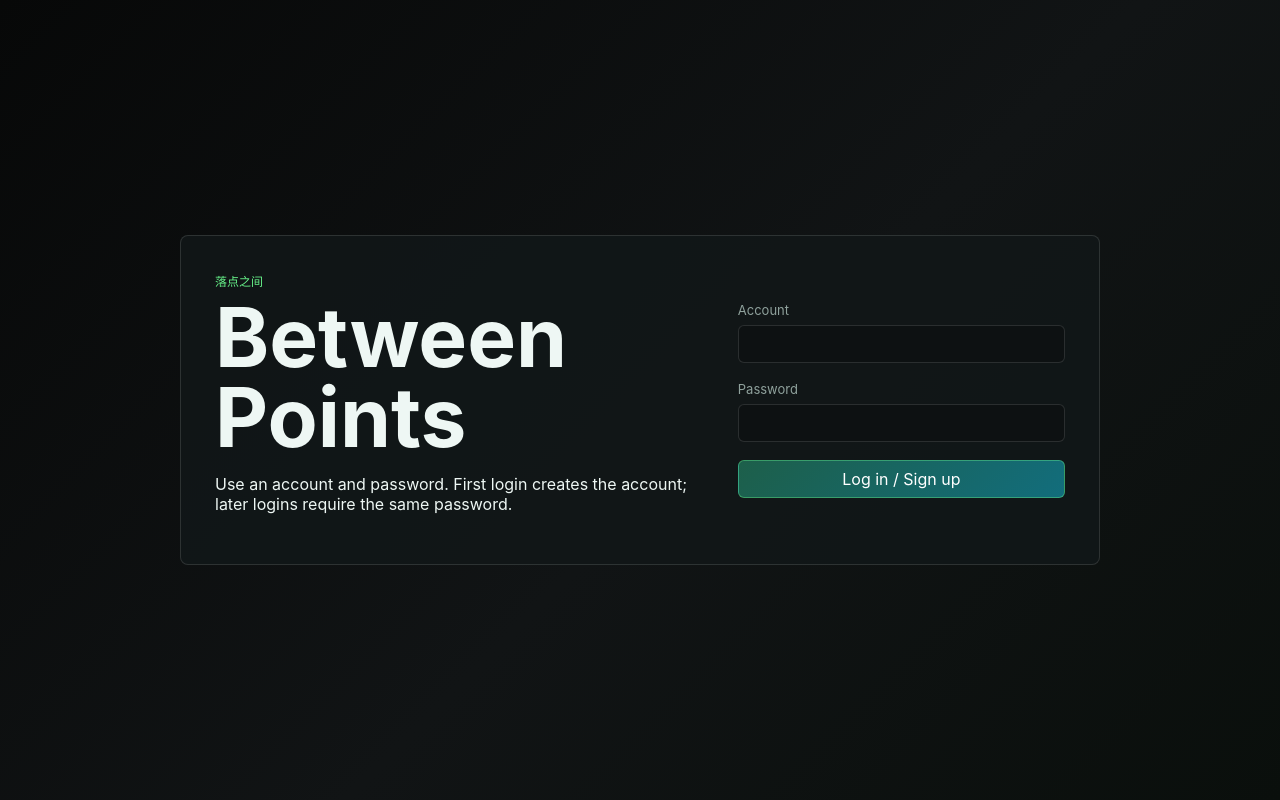
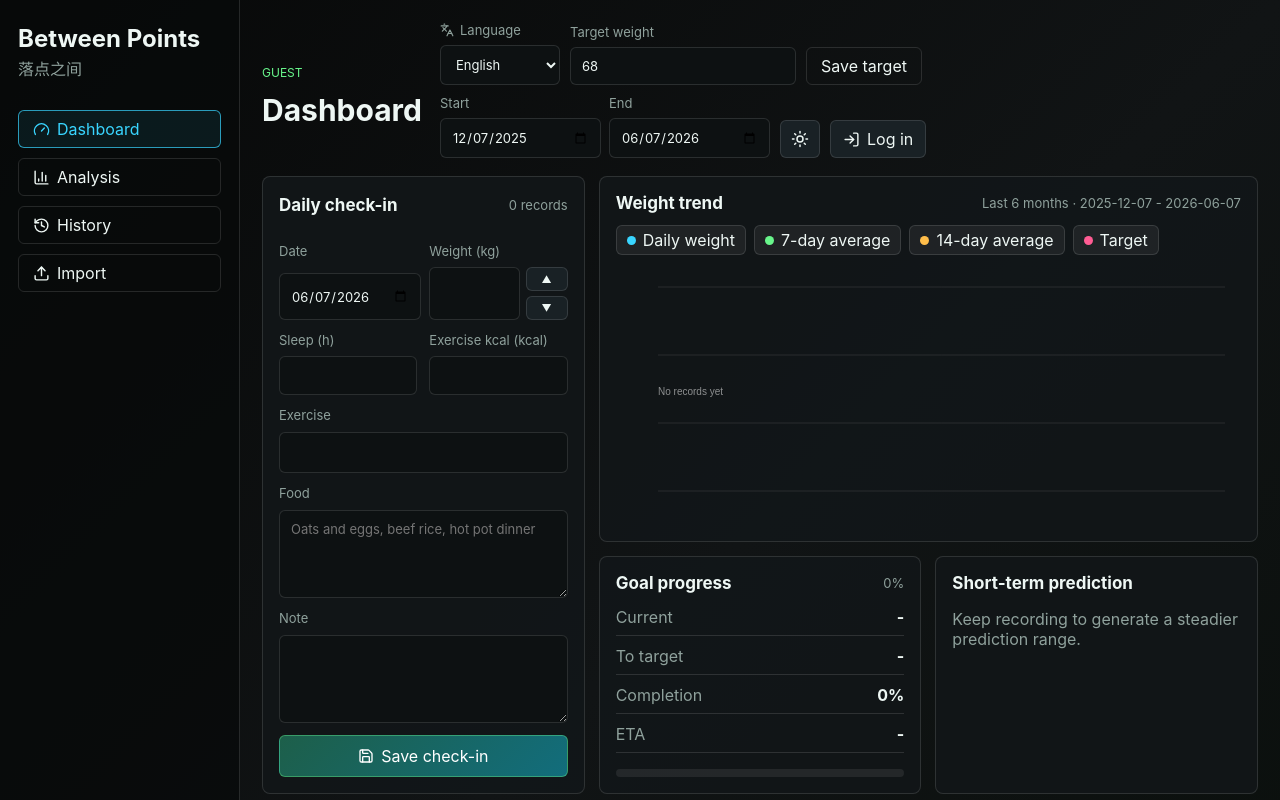
Before and after one commit to cjrzs/between-points, a React (Vite) app in the folder frontend/: page / in a window 1280 px wide. Shown: the top 800 px of the page. Built offline with nearby package versions, Linux system fonts and the light colour scheme.

Commit message:
Add public dashboard and theme controls

```diff
--- a/frontend/src/i18n.js
+++ b/frontend/src/i18n.js
@@ -6,6 +6,9 @@ export const dictionaries = {
     account: "账号",
     password: "密码",
     login: "登录 / 注册",
+    loginAction: "登录",
+    cancel: "取消",
+    guest: "未登录",
     dashboard: "首页",
     analysis: "分析",
     history: "历史",
@@ -16,6 +19,10 @@ export const dictionaries = {
     displayUntil: "显示至",
     displayWindow: "显示窗口",
     lastThreeMonths: "最近三个月",
+    rangeStart: "开始日期",
+    rangeEnd: "结束日期",
+    lastSixMonths: "最近六个月",
+    theme: "切换明暗模式",
     saveTarget: "保存目标",
     todayCheckin: "每日打卡",
     date: "日期",
@@ -91,6 +98,9 @@ export const dictionaries = {
     account: "Account",
     password: "Password",
     login: "Log in / Sign up",
+    loginAction: "Log in",
+    cancel: "Cancel",
+    guest: "Guest",
     dashboard: "Dashboard",
     analysis: "Analysis",
     history: "History",
@@ -101,6 +111,10 @@ export const dictionaries = {
     displayUntil: "Display until",
     displayWindow: "Display window",
     lastThreeMonths: "Last 3 months",
+    rangeStart: "Start",
+    rangeEnd: "End",
+    lastSixMonths: "Last 6 months",
+    theme: "Toggle theme",
     saveTarget: "Save target",
     todayCheckin: "Daily check-in",
     date: "Date",
--- a/frontend/src/main.jsx
+++ b/frontend/src/main.jsx
@@ -1,6 +1,6 @@
 import React, { useEffect, useMemo, useRef, useState } from "react";
 import { createRoot } from "react-dom/client";
-import { BarChart3, Database, Download, History, Languages, LogOut, Save, Trash2, Upload, Gauge } from "lucide-react";
+import { BarChart3, Database, Download, History, Languages, LogIn, LogOut, Moon, Save, Sun, Trash2, Upload, Gauge } from "lucide-react";
 import { dictionaries } from "./i18n.js";
 import "./styles.css";
 
@@ -49,6 +49,18 @@ const initialData = {
   analysis: {}
 };
 
+function anonymousData(language) {
+  return {
+    ...initialData,
+    user: {
+      id: "",
+      account: "Guest",
+      language,
+      targetWeightKg: 68,
+    },
+  };
+}
+
 function App() {
   const [data, setData] = useState(initialData);
   const [route, setRoute] = useState("dashboard");
@@ -56,11 +68,19 @@ function App() {
   const [error, setError] = useState("");
   const [filter, setFilter] = useState("");
   const [draftRows, setDraftRows] = useState([]);
-  const [displayEndDate, setDisplayEndDate] = useState("");
+  const [displayRangeDraft, setDisplayRangeDraft] = useState({ start: "", end: "" });
+  const [loginOpen, setLoginOpen] = useState(false);
+  const [theme, setTheme] = useState(localStorage.getItem("betweenPoints.theme") || "dark");
   const language = data.user?.language || localStorage.getItem("betweenPoints.lang") || browserLanguage();
   const t = (key) => (dictionaries[language] || dictionaries.zh)[key] || key;
-  const displayRange = useMemo(() => getDisplayRange(data.records, displayEndDate), [data.records, displayEndDate]);
-  const displayData = useMemo(() => applyDisplayRange(data, displayRange), [data, displayRange]);
+  const viewData = useMemo(() => data.user ? data : anonymousData(language), [data, language]);
+  const displayRange = useMemo(() => getDisplayRange(viewData.records, displayRangeDraft), [viewData.records, displayRangeDraft]);
+  const displayData = useMemo(() => applyDisplayRange(viewData, displayRange), [viewData, displayRange]);
+
+  useEffect(() => {
+    document.documentElement.dataset.theme = theme;
+    localStorage.setItem("betweenPoints.theme", theme);
+  }, [theme]);
 
   useEffect(() => {
     const userId = localStorage.getItem("betweenPoints.userId");
@@ -81,8 +101,12 @@ function App() {
     }
   }
 
+  function protectedRun(action, toastKey = "") {
     if (!data.user) {
-    return <LoginView t={t} error={error} onLogin={(account, password) => run(async () => applyServerState(await api.login(account, password), setData))} />;
+      setLoginOpen(true);
+      return;
+    }
+    run(action, toastKey);
   }
 
   const routeTitle = route === "import" ? "importData" : route;
@@ -104,7 +128,7 @@ function App() {
       <main className="main">
         <header className="topbar">
           <div>
-            <p className="eyebrow">{data.user.account}</p>
+            <p className="eyebrow">{data.user ? data.user.account : t("guest")}</p>
             <h1>{t(routeTitle)}</h1>
           </div>
           <div className="top-actions">
@@ -112,7 +136,15 @@ function App() {
               <span><Languages size={14} /> {t("language")}</span>
               <select
                 value={language}
-                onChange={(event) => run(async () => applyServerState(await api.updateUser({ userId: data.user.id, language: event.target.value }), setData))}
+                onChange={(event) => {
+                  const nextLanguage = event.target.value;
+                  if (!data.user) {
+                    localStorage.setItem("betweenPoints.lang", nextLanguage);
+                    setData((current) => ({ ...current }));
+                    return;
+                  }
+                  run(async () => applyServerState(await api.updateUser({ userId: data.user.id, language: nextLanguage }), setData));
+                }}
               >
                 <option value="zh">中文</option>
                 <option value="en">English</option>
@@ -120,38 +152,62 @@ function App() {
             </label>
             <TargetControl
               t={t}
-              user={data.user}
-              onSave={(targetWeightKg) => run(async () => applyServerState(await api.updateUser({ userId: data.user.id, targetWeightKg }), setData), "dataReady")}
+              user={displayData.user}
+              onSave={(targetWeightKg) => protectedRun(async () => applyServerState(await api.updateUser({ userId: data.user.id, targetWeightKg }), setData), "dataReady")}
             />
-            <label className="compact">
-              <span>{t("displayUntil")}</span>
-              <input type="date" value={displayRange.end} onChange={(event) => setDisplayEndDate(event.target.value)} />
+            <div className="range-control">
+              <label>
+                <span>{t("rangeStart")}</span>
+                <input type="date" value={displayRange.start} onChange={(event) => setDisplayRangeDraft((current) => ({ ...current, start: event.target.value }))} />
               </label>
+              <label>
+                <span>{t("rangeEnd")}</span>
+                <input type="date" value={displayRange.end} onChange={(event) => setDisplayRangeDraft((current) => ({ ...current, end: event.target.value }))} />
+              </label>
+            </div>
+            <button className="icon-button theme-toggle" title={t("theme")} onClick={() => setTheme((current) => current === "dark" ? "light" : "dark")}>
+              {theme === "dark" ? <Sun size={18} /> : <Moon size={18} />}
+            </button>
+            {data.user ? (
+              <>
+                <span className="account-chip" data-auth="authenticated">{data.user.account}</span>
                 <button className="icon-button" title={t("logout")} onClick={() => {
                   localStorage.removeItem("betweenPoints.userId");
                   setData(initialData);
                 }}>
                   <LogOut size={18} />
                 </button>
+              </>
+            ) : (
+              <button className="account-chip" data-auth="anonymous" onClick={() => setLoginOpen(true)}>
+                <LogIn size={17} />{t("loginAction")}
+              </button>
+            )}
           </div>
         </header>
         {toast && <p className="toast">{toast}</p>}
         {error && <p className="error">{error}</p>}
-        {route === "dashboard" && <Dashboard data={displayData} t={t} run={run} setData={setData} displayRange={displayRange} />}
+        {route === "dashboard" && <Dashboard data={displayData} t={t} protectedRun={protectedRun} setData={setData} displayRange={displayRange} />}
         {route === "analysis" && <Analysis data={displayData} t={t} />}
-        {route === "history" && <HistoryView data={displayData} t={t} filter={filter} setFilter={setFilter} run={run} setData={setData} />}
-        {route === "import" && <ImportView data={data} t={t} draftRows={draftRows} setDraftRows={setDraftRows} run={run} setData={setData} />}
+        {route === "history" && <HistoryView data={displayData} t={t} filter={filter} setFilter={setFilter} protectedRun={protectedRun} setData={setData} />}
+        {route === "import" && <ImportView data={displayData} t={t} draftRows={draftRows} setDraftRows={setDraftRows} protectedRun={protectedRun} setData={setData} />}
+        {loginOpen && <LoginView t={t} error={error} onCancel={() => setLoginOpen(false)} onLogin={(account, password) => run(async () => {
+          applyServerState(await api.login(account, password), setData);
+          setLoginOpen(false);
+        })} />}
       </main>
     </div>
   );
 }
 
-function LoginView({ t, error, onLogin }) {
+function LoginView({ t, error, onLogin, onCancel }) {
   const [account, setAccount] = useState("");
   const [password, setPassword] = useState("");
   return (
-    <main className="login-page">
-      <section className="login-panel">
+    <div className="login-backdrop" onMouseDown={(event) => {
+      if (event.target === event.currentTarget) onCancel();
+    }}>
+      <section className="login-panel login-modal">
         <div className="brand-block">
           <span className="brand-kicker">{t("appSubtitle")}</span>
           <h1>{t("appName")}</h1>
@@ -164,10 +220,11 @@ function LoginView({ t, error, onLogin }) {
           <label>{t("account")}<input autoComplete="username" required value={account} onChange={(event) => setAccount(event.target.value)} /></label>
           <label>{t("password")}<input type="password" autoComplete="current-password" required value={password} onChange={(event) => setPassword(event.target.value)} /></label>
           <button className="primary" type="submit">{t("login")}</button>
+          <button className="ghost" type="button" onClick={onCancel}>{t("cancel")}</button>
           {error && <p className="error">{error}</p>}
         </form>
       </section>
-    </main>
+    </div>
   );
 }
 
@@ -189,7 +246,7 @@ function TargetControl({ t, user, onSave }) {
   );
 }
 
-function Dashboard({ data, t, run, setData, displayRange }) {
+function Dashboard({ data, t, protectedRun, setData, displayRange }) {
   const latest = data.records.at(-1) || {};
   const [weightDraft, setWeightDraft] = useState(fmt(latest.weightKg));
   const [visibleWeightSeries, setVisibleWeightSeries] = useState({
@@ -212,7 +269,7 @@ function Dashboard({ data, t, run, setData, displayRange }) {
       <form className="panel control-panel" onSubmit={(event) => {
         event.preventDefault();
         const payload = formRecord(new FormData(event.currentTarget), weightDraft);
-        run(async () => applyServerState(await api.saveRecord({ ...payload, userId: data.user.id }), setData), "saved");
+        protectedRun(async () => applyServerState(await api.saveRecord({ ...payload, userId: data.user.id }), setData), "saved");
       }}>
         <div className="panel-title"><h2>{t("todayCheckin")}</h2><span>{data.records.length} {t("records")}</span></div>
         <div className="form-grid">
@@ -235,7 +292,7 @@ function Dashboard({ data, t, run, setData, displayRange }) {
         <button className="primary" type="submit"><Save size={16} />{t("saveCheckin")}</button>
       </form>
       <section className="panel hero-chart">
-        <div className="panel-title"><h2>{t("trend")}</h2><span>{t("lastThreeMonths")} · {displayRange.start} - {displayRange.end}</span></div>
+        <div className="panel-title"><h2>{t("trend")}</h2><span>{t("lastSixMonths")} · {displayRange.start} - {displayRange.end}</span></div>
         <div className="series-toggles" aria-label={t("trend")}>
           {weightSeriesOptions.map((item) => (
             <button
@@ -322,7 +379,7 @@ function Analysis({ data, t }) {
   );
 }
 
-function HistoryView({ data, t, filter, setFilter, run, setData }) {
+function HistoryView({ data, t, filter, setFilter, protectedRun, setData }) {
   const rows = useMemo(() => {
     const needle = filter.trim().toLowerCase();
     const sorted = [...data.records].sort((a, b) => String(b.date).localeCompare(String(a.date)));
@@ -335,14 +392,14 @@ function HistoryView({ data, t, filter, setFilter, run, setData }) {
       <div className="table-wrap">
         <table>
           <thead><tr><th>{t("date")}</th><th>{t("weight")}</th><th>{t("food")}</th><th>{t("exerciseCalories")}</th><th>{t("sleep")}</th><th>{t("note")}</th><th /></tr></thead>
-          <tbody>{rows.length ? rows.map((record) => <HistoryRow key={record.date} record={record} data={data} t={t} run={run} setData={setData} />) : <tr><td colSpan="7">{t("noRows")}</td></tr>}</tbody>
+          <tbody>{rows.length ? rows.map((record) => <HistoryRow key={record.date} record={record} data={data} t={t} protectedRun={protectedRun} setData={setData} />) : <tr><td colSpan="7">{t("noRows")}</td></tr>}</tbody>
         </table>
       </div>
     </section>
   );
 }
 
-function HistoryRow({ record, data, t, run, setData }) {
+function HistoryRow({ record, data, t, protectedRun, setData }) {
   const [row, setRow] = useState(rowFromRecord(record));
   useEffect(() => setRow(rowFromRecord(record)), [record]);
   function setField(name, value) {
@@ -354,14 +411,14 @@ function HistoryRow({ record, data, t, run, setData }) {
         <td key={name}><input name={name} type={["weightKg", "exerciseCalories", "sleepHours"].includes(name) ? "number" : name === "date" ? "date" : "text"} step={name === "sleepHours" || name === "weightKg" ? "0.1" : "1"} value={row[name]} onChange={(event) => setField(name, event.target.value)} /></td>
       ))}
       <td className="row-actions">
-        <button onClick={() => run(async () => applyServerState(await api.saveRecord({ ...serializeRow(row), userId: data.user.id }), setData), "saved")}><Save size={15} />{t("save")}</button>
-        <button onClick={() => run(async () => applyServerState(await api.deleteRecord(data.user.id, record.date), setData), "dataReady")}><Trash2 size={15} />{t("delete")}</button>
+        <button onClick={() => protectedRun(async () => applyServerState(await api.saveRecord({ ...serializeRow(row), userId: data.user.id }), setData), "saved")}><Save size={15} />{t("save")}</button>
+        <button onClick={() => protectedRun(async () => applyServerState(await api.deleteRecord(data.user.id, record.date), setData), "dataReady")}><Trash2 size={15} />{t("delete")}</button>
       </td>
     </tr>
   );
 }
 
-function ImportView({ data, t, draftRows, setDraftRows, run, setData }) {
+function ImportView({ data, t, draftRows, setDraftRows, protectedRun, setData }) {
   const [excelFile, setExcelFile] = useState(null);
   const [imageFile, setImageFile] = useState(null);
   return (
@@ -375,12 +432,12 @@ function ImportView({ data, t, draftRows, setDraftRows, run, setData }) {
           <input type="file" accept=".xlsx" onChange={(event) => setExcelFile(event.target.files?.[0] || null)} />
         </label>
         <div className="button-row">
-          <button className="primary" onClick={() => run(async () => {
+          <button className="primary" onClick={() => protectedRun(async () => {
             if (!excelFile) throw new Error(t("uploadExcel"));
             const payload = await api.parseImportFile(excelFile.name, await fileToBase64(excelFile));
             setDraftRows(payload.rows || []);
           }, "dataReady")}><Database size={16} />{t("parse")}</button>
-          <button className="ghost" onClick={() => setDraftRows([...draftRows, { date: today(), weightKg: "", foodText: "", exerciseCalories: "", sleepHours: "" }])}>{t("addRow")}</button>
+          <button className="ghost" onClick={() => protectedRun(async () => setDraftRows([...draftRows, { date: today(), weightKg: "", foodText: "", exerciseCalories: "", sleepHours: "" }]))}>{t("addRow")}</button>
         </div>
       </section>
       <section className="panel">
@@ -391,7 +448,7 @@ function ImportView({ data, t, draftRows, setDraftRows, run, setData }) {
           <span>{imageFile ? imageFile.name : t("imageImport")}</span>
           <input type="file" accept="image/*" onChange={(event) => setImageFile(event.target.files?.[0] || null)} />
         </label>
-        <button className="primary" onClick={() => run(async () => {
+        <button className="primary" onClick={() => protectedRun(async () => {
           if (!imageFile) throw new Error(t("imageImport"));
           const payload = await api.parseImage(imageFile.type || "image/png", await fileToBase64(imageFile));
           setDraftRows(payload.rows || []);
@@ -406,11 +463,11 @@ function ImportView({ data, t, draftRows, setDraftRows, run, setData }) {
           </table>
         </div>
         <div className="button-row">
-          <button className="primary" onClick={() => run(async () => {
+          <button className="primary" onClick={() => protectedRun(async () => {
             applyServerState(await api.confirmImport(data.user.id, draftRows.map(serializeRow)), setData);
             setDraftRows([]);
           }, "saved")}><Save size={16} />{t("commitImport")}</button>
-          <button className="ghost" onClick={() => setDraftRows([])}>{t("cancelImport")}</button>
+          <button className="ghost" onClick={() => protectedRun(async () => setDraftRows([]))}>{t("cancelImport")}</button>
         </div>
       </section>
     </section>
@@ -588,10 +645,14 @@ function applyDisplayRange(data, range) {
   };
 }
 
-function getDisplayRange(records, explicitEnd) {
+function getDisplayRange(records, explicitRange = {}) {
   const latestRecordDate = [...(records || [])].map((record) => record.date).filter(Boolean).sort().at(-1);
-  const end = explicitEnd || latestRecordDate || today();
-  return { start: shiftMonths(end, -3), end };
+  const end = explicitRange.end || latestRecordDate || today();
+  const earliestStart = shiftMonths(end, -6);
+  let start = explicitRange.start || earliestStart;
+  if (start < earliestStart) start = earliestStart;
+  if (start > end) start = end;
+  return { start, end };
 }
 
 function filterRecordsByRange(records, range) {
@@ -618,8 +679,9 @@ function filterChartSeriesByRange(series, range) {
 }
 
 function shiftMonths(value, delta) {
-  const date = new Date(`${value}T00:00:00`);
-  date.setMonth(date.getMonth() + delta);
+  const [year, month, day] = value.split("-").map(Number);
+  const date = new Date(Date.UTC(year, month - 1, day));
+  date.setUTCMonth(date.getUTCMonth() + delta);
   return date.toISOString().slice(0, 10);
 }
 
--- a/frontend/src/styles.css
+++ b/frontend/src/styles.css
@@ -1,6 +1,15 @@
 :root {
   --bg: #090b0c;
+  --bg-gradient: linear-gradient(135deg, #070808 0%, #111415 55%, #0a0f0c 100%);
   --panel: #121719;
+  --panel-bg: rgba(18, 23, 25, 0.9);
+  --sidebar-bg: rgba(8, 10, 10, 0.74);
+  --button-bg: #192125;
+  --input-bg: #0d1112;
+  --chip-bg: #0d1112;
+  --tooltip-bg: rgba(5, 8, 9, 0.94);
+  --soft-fill: rgba(255, 255, 255, 0.06);
+  --progress-bg: rgba(255, 255, 255, 0.08);
   --line: rgba(255, 255, 255, 0.12);
   --text: #eef7f4;
   --muted: #8fa19c;
@@ -8,6 +17,29 @@
   --green: #68f58b;
   --amber: #ffbd4a;
   --danger: #ff6b6b;
+  --error-text: #ffd7d7;
+}
+
+:root[data-theme="light"] {
+  --bg: #f5f7f4;
+  --bg-gradient: linear-gradient(135deg, #f9fbf7 0%, #edf4f5 55%, #f7f4ec 100%);
+  --panel: #ffffff;
+  --panel-bg: rgba(255, 255, 255, 0.92);
+  --sidebar-bg: rgba(255, 255, 255, 0.76);
+  --button-bg: #eef3f2;
+  --input-bg: #ffffff;
+  --chip-bg: #ffffff;
+  --tooltip-bg: rgba(255, 255, 255, 0.96);
+  --soft-fill: rgba(22, 42, 48, 0.06);
+  --progress-bg: rgba(22, 42, 48, 0.1);
+  --line: rgba(24, 38, 42, 0.14);
+  --text: #152326;
+  --muted: #647471;
+  --cyan: #087ea4;
+  --green: #168b55;
+  --amber: #b56e00;
+  --danger: #c33a3a;
+  --error-text: #8f1f1f;
 }
 
 * { box-sizing: border-box; }
@@ -16,7 +48,7 @@ body {
   margin: 0;
   min-height: 100vh;
   color: var(--text);
-  background: linear-gradient(135deg, #070808 0%, #111415 55%, #0a0f0c 100%);
+  background: var(--bg-gradient);
   font-family: Inter, ui-sans-serif, system-ui, -apple-system, BlinkMacSystemFont, "Segoe UI", sans-serif;
   letter-spacing: 0;
 }
@@ -33,7 +65,7 @@ button {
   border: 1px solid var(--line);
   border-radius: 6px;
   color: var(--text);
-  background: #192125;
+  background: var(--button-bg);
   cursor: pointer;
 }
 
@@ -53,7 +85,7 @@ input, textarea, select {
   border: 1px solid var(--line);
   border-radius: 6px;
   color: var(--text);
-  background: #0d1112;
+  background: var(--input-bg);
   padding: 10px 11px;
   outline: none;
 }
@@ -73,11 +105,15 @@ label span {
   gap: 6px;
 }
 
-.login-page {
-  min-height: 100vh;
+.login-backdrop {
+  position: fixed;
+  inset: 0;
+  z-index: 30;
   display: grid;
   place-items: center;
   padding: 24px;
+  background: rgba(4, 8, 9, 0.34);
+  backdrop-filter: blur(12px);
 }
 
 .login-panel {
@@ -88,8 +124,9 @@ label span {
   align-items: stretch;
   border: 1px solid var(--line);
   border-radius: 8px;
-  background: rgba(18, 23, 25, 0.88);
+  background: color-mix(in srgb, var(--panel) 84%, transparent);
   padding: 34px;
+  box-shadow: 0 28px 80px rgba(0, 0, 0, 0.34);
 }
 
 .brand-block h1 {
@@ -114,7 +151,7 @@ label span {
 
 .sidebar {
   border-right: 1px solid var(--line);
-  background: rgba(8, 10, 10, 0.74);
+  background: var(--sidebar-bg);
   padding: 24px 18px;
 }
 
@@ -144,6 +181,30 @@ label span {
 .top-actions { display: flex; align-items: end; flex-wrap: wrap; gap: 10px; }
 .compact { min-width: 120px; }
 
+.range-control {
+  display: grid;
+  grid-template-columns: repeat(2, minmax(130px, 1fr));
+  gap: 8px;
+  min-width: min(330px, 100%);
+}
+
+.range-control label { min-width: 0; }
+
+.account-chip {
+  min-height: 38px;
+  display: inline-flex;
+  align-items: center;
+  gap: 7px;
+  border: 1px solid var(--line);
+  border-radius: 6px;
+  color: var(--text);
+  background: var(--button-bg);
+  padding: 0 12px;
+  white-space: nowrap;
+}
+
+span.account-chip { cursor: default; }
+
 .dashboard-grid, .analysis-grid, .import-grid {
   display: grid;
   grid-template-columns: repeat(12, minmax(0, 1fr));
@@ -155,7 +216,7 @@ label span {
   min-width: 0;
   border: 1px solid var(--line);
   border-radius: 8px;
-  background: rgba(18, 23, 25, 0.9);
+  background: var(--panel-bg);
   padding: 16px;
 }
 
@@ -190,7 +251,7 @@ label span {
 
 .series-toggle.active {
   color: var(--text);
-  background: rgba(255, 255, 255, 0.06);
+  background: var(--soft-fill);
 }
 
 .series-toggle span {
@@ -224,7 +285,7 @@ label span {
   border-radius: 6px;
   padding: 8px 9px;
   color: var(--text);
-  background: #0d1112;
+  background: var(--chip-bg);
 }
 
 .chip input { width: auto; }
@@ -244,7 +305,7 @@ label span {
   height: 8px;
   border-radius: 6px;
   overflow: hidden;
-  background: rgba(255, 255, 255, 0.08);
+  background: var(--progress-bg);
   margin-top: 16px;
 }
 .progress span {
@@ -274,7 +335,7 @@ canvas { width: 100%; display: block; }
   pointer-events: none;
   border: 1px solid var(--cyan);
   border-radius: 6px;
-  background: rgba(5, 8, 9, 0.94);
+  background: var(--tooltip-bg);
   box-shadow: 0 12px 28px rgba(0, 0, 0, 0.35);
   padding: 8px 10px;
 }
@@ -310,7 +371,7 @@ td input { min-width: 96px; }
   border: 1px solid var(--line);
   border-radius: 6px;
   color: var(--text);
-  background: #192125;
+  background: var(--button-bg);
   text-decoration: none;
 }
 
@@ -339,7 +400,7 @@ meter { width: 100%; }
   margin: 0 0 14px;
 }
 .toast { border: 1px solid rgba(104, 245, 139, 0.35); background: rgba(104, 245, 139, 0.08); }
-.error { border: 1px solid rgba(255, 107, 107, 0.4); background: rgba(255, 107, 107, 0.08); color: #ffd7d7; }
+.error { border: 1px solid rgba(255, 107, 107, 0.4); background: rgba(255, 107, 107, 0.08); color: var(--error-text); }
 
 @media (max-width: 1100px) {
   .app-shell { grid-template-columns: 1fr; }
```
Also changed, not shown: 3 other files (tests, documents, lock files or other folders). Lines whose indentation alone changed are shown as unchanged.
